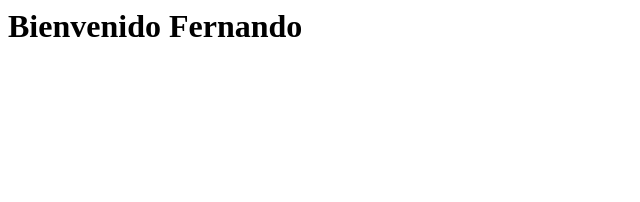
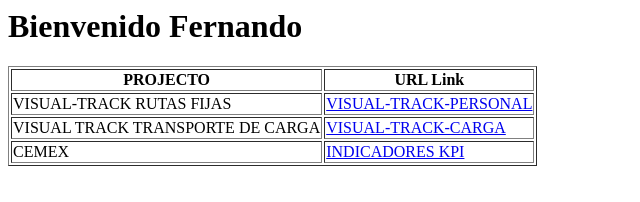
Before and after one commit to ztef/visual_interactor_backend, a website: page public/customers/fernandogonzalez/index.html in a window 1280 px wide. Shown: the whole page, without its empty margins (0-640 px from the left). Drawn offline with Linux system fonts and the light colour scheme.

Commit message:
fer full

```diff
--- a/public/customers/fernandogonzalez/index.html
+++ b/public/customers/fernandogonzalez/index.html
@@ -4,5 +4,24 @@
 
         <h1>Bienvenido Fernando</h1>
 
+        <table border="1">
+            <tr>
+                <th>PROJECTO</th>
+                <th>URL Link</th>
+            </tr>
+            <tr>
+                <td>VISUAL-TRACK RUTAS FIJAS</td>
+                <td><a href="https://qvgps.visualinteraction.systems/visualizer">VISUAL-TRACK-PERSONAL</a></td>
+            </tr>
+            <tr>
+                <td>VISUAL TRACK TRANSPORTE DE CARGA</td>
+                <td><a href="https://visualtracker.azurewebsites.net/main.html">VISUAL-TRACK-CARGA</a></td>
+            </tr>
+            <tr>
+                <td>CEMEX</td>
+                <td><a href="https://uscldv3dwad01.azurewebsites.net/fillrate/">INDICADORES KPI</a></td>
+            </tr>
+        </table>
+
     </body>
 </html>
```
